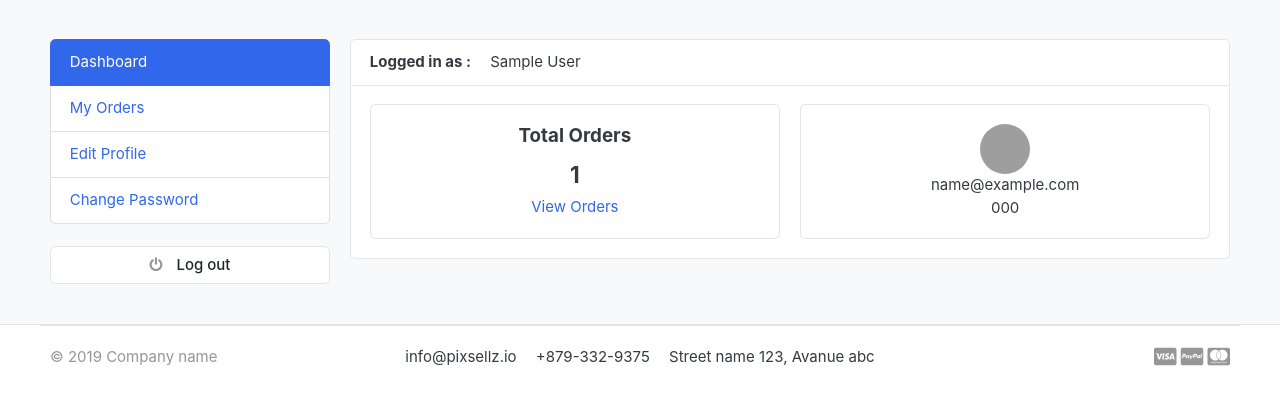
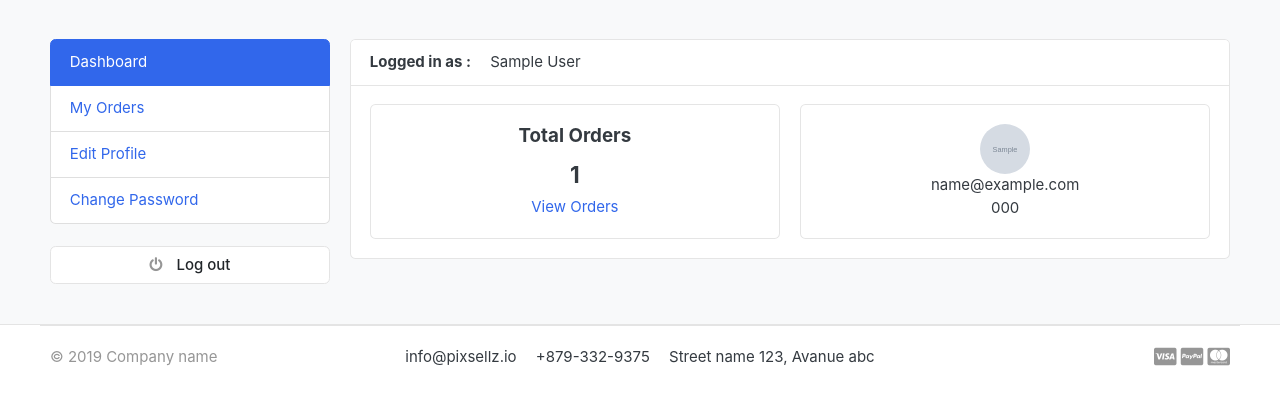
Before and after one commit to RUPESH-YADRAJ/E-COMMERCE-WEBSITE, a Django app: page /accounts/ in a window 1280 px wide. Shown: the part 119-524 px from the top of the page. Run offline with Django 5.2, Linux system fonts and the light colour scheme; a user stored in the database is signed in; tables that the repository leaves empty hold one stand-in row (values such as "Sample post"); grey boxes marked "Sample" are stand-in pictures; some libraries are stand-ins or nearby versions; some web fonts are replaced; grey boxes are pictures that could not be loaded.

Commit message:
profile picture on dashboard added

```diff
--- a/accounts/views.py
+++ b/accounts/views.py
@@ -143,8 +143,10 @@ def activate(request, uidb64 , token):
 def dashboard(request):
   orders = Order.objects.order_by('-created_at').filter(user_id = request.user.id, is_ordered = True)
   order_count = orders.count()
+  userprofile = UserProfile.objects.get(user_id = request.user.id)
   context = {
     'order_count': order_count,
+    'userprofile': userprofile,
   }
 
   return render(request, 'accounts/dashboard.html', context)
--- a/templates/accounts/dashboard.html
+++ b/templates/accounts/dashboard.html
@@ -26,7 +26,7 @@
 				<div class="col-md-6">
 					<div class="card" style = "text-align: center;">
 						<div class="card-body">
-							<img src="https://www.w3schools.com/howto/img_avatar.png" alt="User Profile Picture" width = "50" height = "50" style = "border-radius: 50%;">
+							<img src="{{userprofile.profile_picture.url}}" alt="User Profile Picture" width = "50" height = "50" style = "border-radius: 50%;">
 							<p class = "mb-0">{{user.email}}</p>
 							<p>{{user.phone_number}}</p>
 						</div>
```
